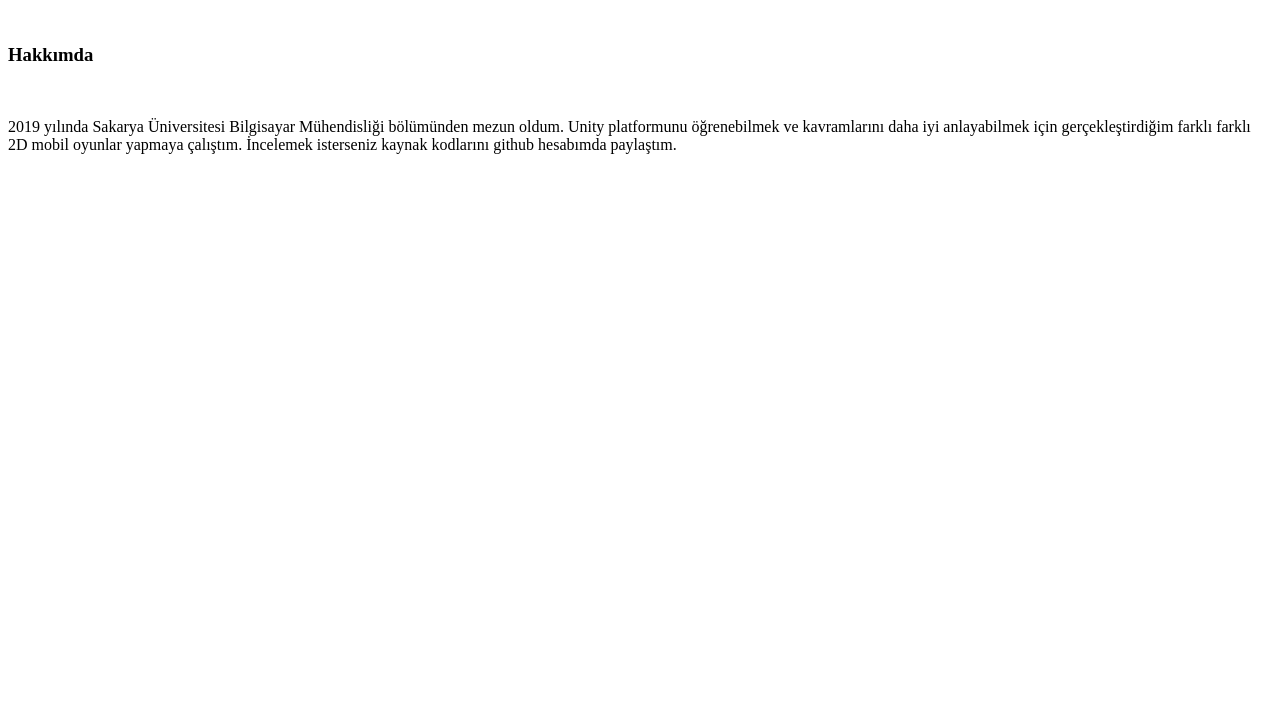
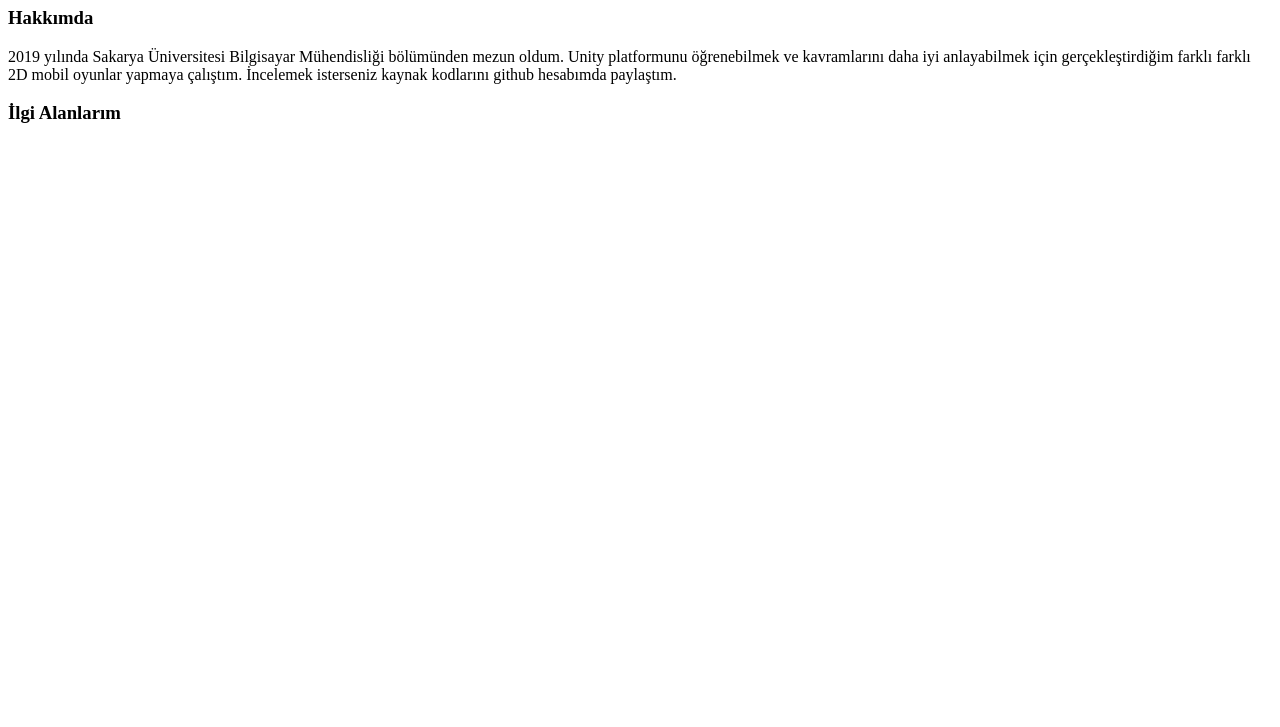
Before and after one commit to hakaell/kodluyoruzOdev1, a plain HTML site: page index.html in a window 1280 px wide. Shown: the part 73-800 px from the top of the page. Drawn offline with Linux system fonts and the light colour scheme.

Commit message:
Update index.html

```diff
--- a/index.html
+++ b/index.html
@@ -7,12 +7,13 @@
     <title>İlk Web Sayfamızı Oluşturmak</title><!-- web sayfamızın başlığı-->
 </head>
 <body>
-    <h1>HAKAN KARAKOCA</h1><br><!-- en büyük başlık etiketi-h1 ve bir sonraki alt satıra geçmek için-br etiketi -->
-    <h3>Hakkımda</h3><br><!-- büyüklük olarak 3. sırada başlık etiketi-->
+    <h1>HAKAN KARAKOCA</h1><!-- en büyük başlık etiketi-h1 ve bir sonraki alt satıra geçmek için-br etiketi -->
+    <h3>Hakkımda</h3><!-- büyüklük olarak 3. sırada başlık etiketi-->
     <p>2019 yılında Sakarya Üniversitesi Bilgisayar Mühendisliği bölümünden mezun oldum.
         Unity platformunu öğrenebilmek ve kavramlarını daha iyi anlayabilmek için gerçekleştirdiğim
         farklı farklı 2D mobil oyunlar yapmaya çalıştım.
         İncelemek isterseniz kaynak kodlarını github hesabımda paylaştım.
     </p><!-- paragraf etiketi -->
+    <h3>İlgi Alanlarım</h3>
 </body>
 </html>
```
